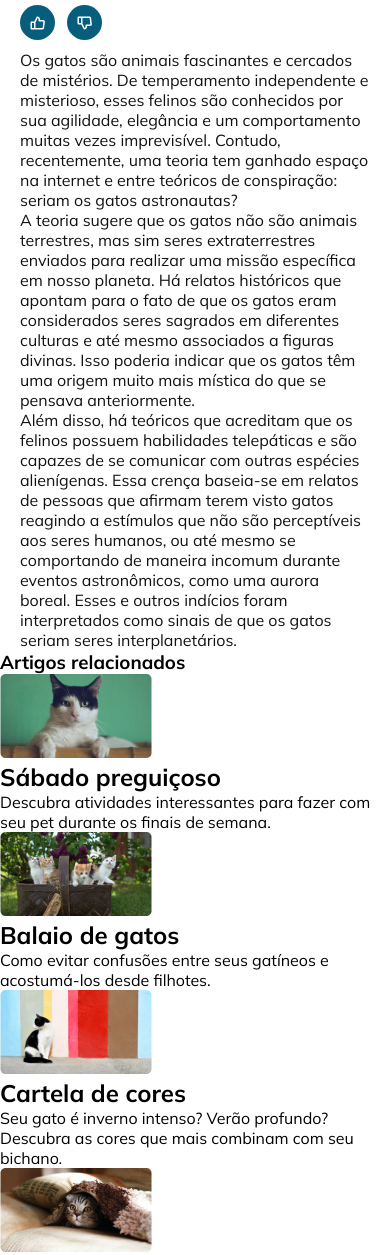
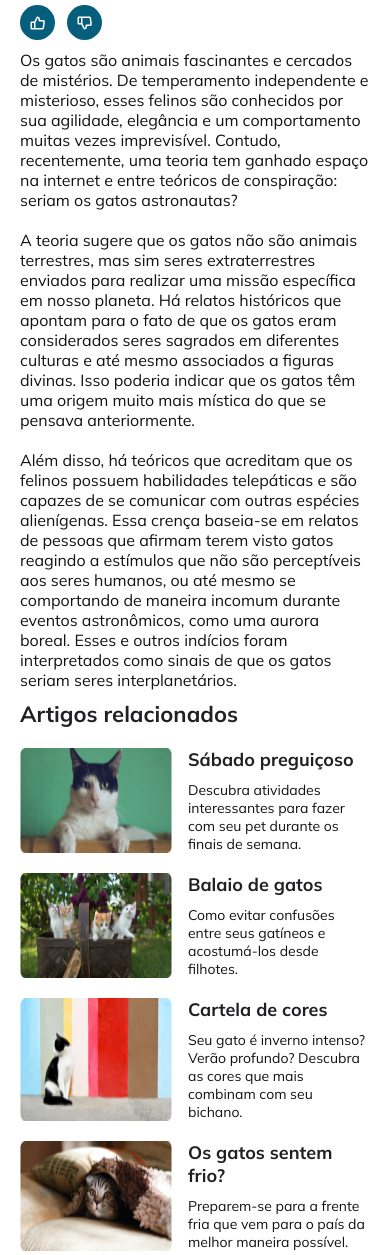
Before and after one commit to bpinheiro8/projeto-blog-gatos, a plain HTML site: page index.html in a window 390 px wide. Shown: the part 133-1388 px from the top of the page. Drawn offline with Linux system fonts and the light colour scheme.

Commit message:
developing mobile first

```diff
--- a/index.html
+++ b/index.html
@@ -44,12 +44,12 @@
             <p>
               Os gatos são animais fascinantes e cercados de mistérios. De temperamento independente e misterioso, esses felinos são conhecidos por
               sua agilidade, elegância e um comportamento muitas vezes imprevisível. Contudo, recentemente, uma teoria tem ganhado espaço na internet
-              e entre teóricos de conspiração: seriam os gatos astronautas? <br />
+              e entre teóricos de conspiração: seriam os gatos astronautas? <br /><br />
               A teoria sugere que os gatos não são animais terrestres, mas sim seres extraterrestres enviados para realizar uma missão específica em
               nosso planeta. Há relatos históricos que apontam para o fato de que os gatos eram considerados seres sagrados em diferentes culturas e
               até mesmo associados a figuras divinas. Isso poderia indicar que os gatos têm uma origem muito mais mística do que se pensava
               anteriormente.
-              <br />
+              <br /><br />
               Além disso, há teóricos que acreditam que os felinos possuem habilidades telepáticas e são capazes de se comunicar com outras espécies
               alienígenas. Essa crença baseia-se em relatos de pessoas que afirmam terem visto gatos reagindo a estímulos que não são perceptíveis aos
               seres humanos, ou até mesmo se comportando de maneira incomum durante eventos astronômicos, como uma aurora boreal. Esses e outros
@@ -60,28 +60,38 @@
             <h1>Artigos relacionados</h1>
             <div class="item">
               <img src="assets/img1.png" alt="Foto do gato 1" />
+              <div class="item-text">
                 <h2>Sábado preguiçoso</h2>
                 <p>Descubra atividades interessantes para fazer com seu pet durante os finais de semana.</p>
               </div>
+            </div>
             <div class="item">
               <img src="assets/img2.png" alt="Foto do gato 2" />
+              <div class="item-text">
                 <h2>Balaio de gatos</h2>
                 <p>Como evitar confusões entre seus gatíneos e acostumá-los desde filhotes.</p>
               </div>
+            </div>
             <div class="item">
               <img src="assets/img3.png" alt="Foto do gato 3" />
+              <div class="item-text">
                 <h2>Cartela de cores</h2>
                 <p>Seu gato é inverno intenso? Verão profundo? Descubra as cores que mais combinam com seu bichano.</p>
               </div>
+            </div>
             <div class="item">
               <img src="assets/img4.png" alt="Foto do gato 4" />
+              <div class="item-text">
                 <h2>Os gatos sentem frio?</h2>
                 <p>Preparem-se para a frente fria que vem para o país da melhor maneira possível.</p>
               </div>
+            </div>
             <div class="item">
               <img src="assets/img5.png" alt="Foto do gato 5" />
+              <div class="item-text">
                 <h2>Conheça o Moacir</h2>
                 <p>Moacir é o gatinho da semana do nosso blog. Venha conhecer sua história de superação.</p>
+              </div>
             </div>
           </nav>
         </div>
--- a/style.css
+++ b/style.css
@@ -152,3 +152,43 @@ main p {
   margin: 1rem 2rem 0;
   color: var(--color6);
 }
+
+nav h1 {
+  margin-top: 1rem;
+  margin-left: 2rem;
+
+  font-size: 2.2rem;
+  font-weight: bold;
+  color: var(--color5);
+}
+
+.item {
+  margin-top: 2rem;
+  margin-left: 2rem;
+
+  display: flex;
+}
+
+.item img {
+  display: flex;
+  height: auto;
+  max-width: 100%;
+}
+
+.item-text {
+  padding: 0 2rem 0 1.6rem;
+}
+
+.item-text h2 {
+  font-size: 1.8rem;
+  font-weight: bold;
+  color: var(--color5);
+}
+
+.item-text p {
+  font-size: 1.4rem;
+  font-weight: normal;
+  color: var(--color6);
+
+  margin-top: 1rem;
+}
```
Lines whose indentation alone changed are shown as unchanged.
